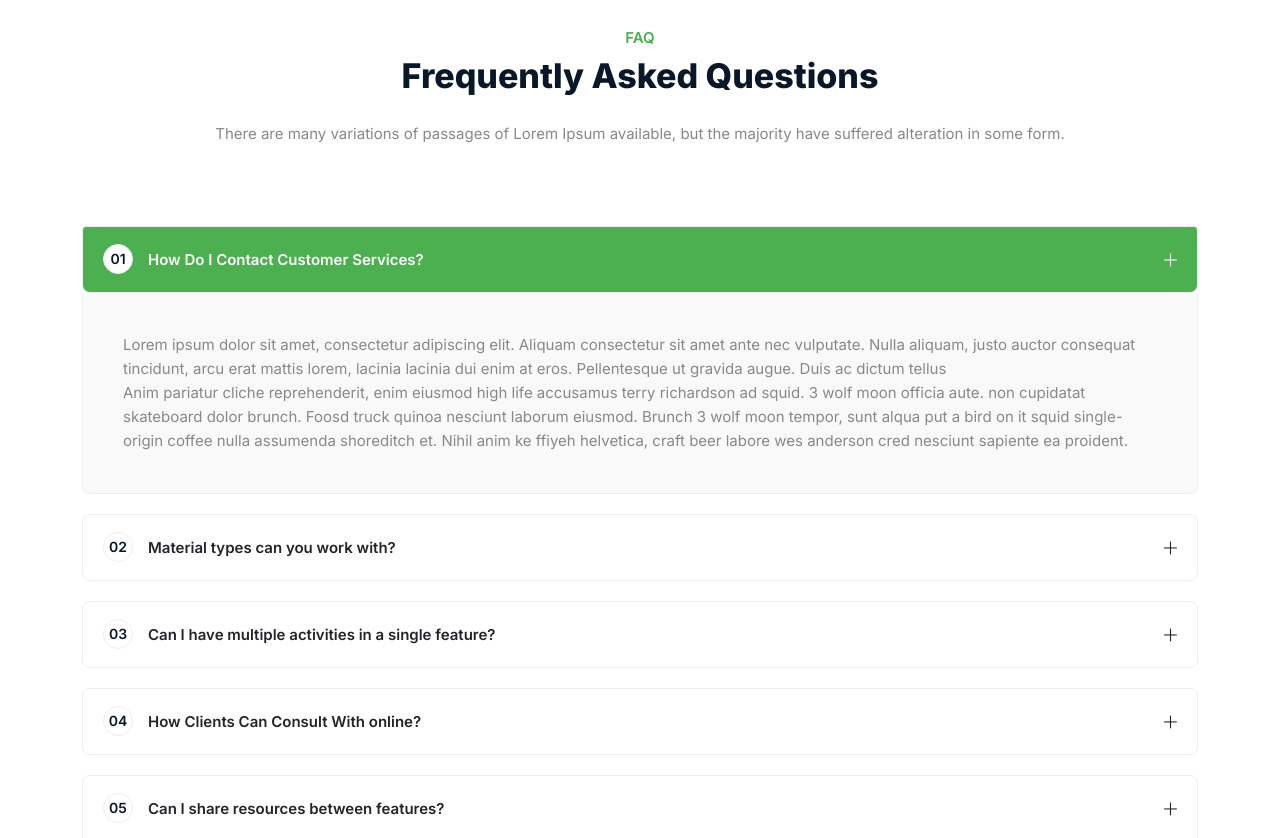
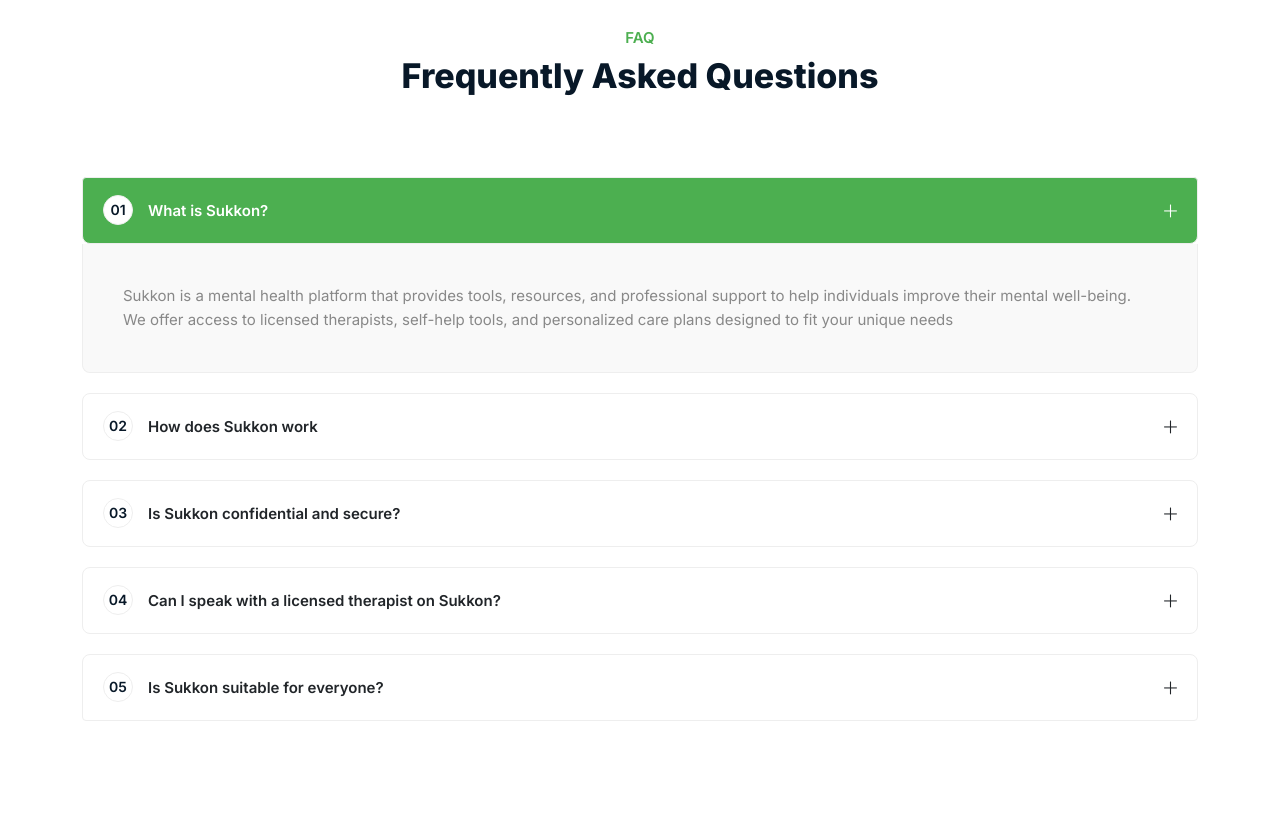
Before and after one commit to ahmedjw/sukkon, a plain HTML site: page index.html in a window 1280 px wide. Shown: the part 5580-6418 px from the top of the page. Drawn offline with Linux system fonts and the light colour scheme.

Commit message:
gfaq sectiton

```diff
--- a/index.html
+++ b/index.html
@@ -843,18 +843,7 @@
               >
                 Frequently Asked Questions
               </h2>
-              <p
-                class="wow fadeInUp"
-                data-wow-delay=".6s"
-                style="
-                  visibility: visible;
-                  animation-delay: 0.6s;
-                  animation-name: fadeInUp;
-                "
-              >
-                There are many variations of passages of Lorem Ipsum available,
-                but the majority have suffered alteration in some form.
-              </p>
+
             </div>
           </div>
         </div>
@@ -872,8 +861,7 @@
                     aria-controls="collapseOne"
                   >
                     <span class="title"
-                      ><span class="serial">01</span>How Do I Contact Customer
-                      Services?</span
+                      ><span class="serial">01</span> What is Sukkon?</span
                     ><i class="lni lni-plus"></i>
                   </button>
                 </h2>
@@ -885,22 +873,9 @@
                 >
                   <div class="accordion-body">
                     <p>
-                      Lorem ipsum dolor sit amet, consectetur adipiscing elit.
-                      Aliquam consectetur sit amet ante nec vulputate. Nulla
-                      aliquam, justo auctor consequat tincidunt, arcu erat
-                      mattis lorem, lacinia lacinia dui enim at eros.
-                      Pellentesque ut gravida augue. Duis ac dictum tellus
+                      Sukkon is a mental health platform that provides tools, resources, and professional support to help individuals improve their mental well-being. We offer access to licensed therapists, self-help tools, and personalized care plans designed to fit your unique needs
                     </p>
-                    <p>
-                      Anim pariatur cliche reprehenderit, enim eiusmod high life
-                      accusamus terry richardson ad squid. 3 wolf moon officia
-                      aute. non cupidatat skateboard dolor brunch. Foosd truck
-                      quinoa nesciunt laborum eiusmod. Brunch 3 wolf moon
-                      tempor, sunt alqua put a bird on it squid single-origin
-                      coffee nulla assumenda shoreditch et. Nihil anim ke ffiyeh
-                      helvetica, craft beer labore wes anderson cred nesciunt
-                      sapiente ea proident.
-                    </p>
+
                   </div>
                 </div>
               </div>
@@ -915,8 +890,7 @@
                     aria-controls="collapseTwo"
                   >
                     <span class="title"
-                      ><span class="serial">02</span> Material types can you
-                      work with?</span
+                      ><span class="serial">02</span> How does Sukkon work</span
                     ><i class="lni lni-plus"></i>
                   </button>
                 </h2>
@@ -928,22 +902,11 @@
                 >
                   <div class="accordion-body">
                     <p>
-                      Anim pariatur cliche reprehenderit, enim eiusmod high life
-                      accusamus terry richardson ad squid. 3 wolf moon officia
-                      aute. non cupidatat skateboard dolor brunch. Foosd truck
-                      quinoa nesciunt laborum eiusmod. Brunch 3 wolf moon
-                      tempor, sunt alqua put a bird on it squid single-origin
-                      coffee nulla assumenda shoreditch et. Nihil anim ke ffiyeh
-                      helvetica, craft beer labore wes anderson cred nesciunt
-                      sapiente ea proident.
+                      After signing up, you can explore our range of mental health services, including therapy sessions with professionals, self-care tools, and progress tracking. We match you with resources based on your preferences and goals, helping you take proactive steps toward better mental health.
+
+
                     </p>
-                    <p>
-                      Lorem ipsum dolor sit amet, consectetur adipiscing elit.
-                      Aliquam consectetur sit amet ante nec vulputate. Nulla
-                      aliquam, justo auctor consequat tincidunt, arcu erat
-                      mattis lorem, lacinia lacinia dui enim at eros.
-                      Pellentesque ut gravida augue. Duis ac dictum tellus
-                    </p>
+
                   </div>
                 </div>
               </div>
@@ -958,8 +921,7 @@
                     aria-controls="collapseThree"
                   >
                     <span class="title"
-                      ><span class="serial">03</span>Can I have multiple
-                      activities in a single feature?</span
+                      ><span class="serial">03</span>Is Sukkon confidential and secure?</span
                     ><i class="lni lni-plus"></i>
                   </button>
                 </h2>
@@ -971,10 +933,7 @@
                 >
                   <div class="accordion-body">
                     <p>
-                      Lorem ipsum dolor sit amet, consectetur adipisicing elit.
-                      Voluptas expedita, repellendus est nemo cum quibusdam
-                      optio, voluptate hic a tempora facere, nihil non itaque
-                      alias similique quas quam odit consequatur.
+                      Yes, your privacy is our top priority. Sukkon ensures that all your information is encrypted and securely stored. We follow strict confidentiality guidelines and comply with data protection regulations to keep your personal information safe.
                     </p>
                   </div>
                 </div>
@@ -990,8 +949,7 @@
                     aria-controls="collapseFour"
                   >
                     <span class="title"
-                      ><span class="serial">04</span>How Clients Can Consult
-                      With online?</span
+                      ><span class="serial">04</span> Can I speak with a licensed therapist on Sukkon?</span
                     ><i class="lni lni-plus"></i>
                   </button>
                 </h2>
@@ -1003,12 +961,7 @@
                 >
                   <div class="accordion-body">
                     <p>
-                      Anim pariatur cliche reprehenderit, enim eiusmod high life
-                      accusamus terry richardson ad squid. 3 wolf moon officia
-                      aute. non cupidatat skateboard dolor brunch. Foosd truck
-                      quinoa nesciunt laborum eiusmod. Brunch 3 wolf moon
-                      tempor, sunt alqua put a bird on it squid single-origin
-                      coffee nulla assumenda shoreditch et.
+                      Absolutely! Sukkon connects you with licensed therapists who specialize in a wide range of mental health issues, including anxiety, depression, stress, and more. You can schedule sessions at your convenience, either through chat, video, or phone.
                     </p>
                     <p>
                       Lorem ipsum dolor sit amet, consectetur adipisicing elit.
@@ -1031,8 +984,7 @@
                     aria-controls="collapseFive"
                   >
                     <span class="title"
-                      ><span class="serial">05</span>Can I share resources
-                      between features?</span
+                      ><span class="serial">05</span>Is Sukkon suitable for everyone?</span
                     ><i class="lni lni-plus"></i>
                   </button>
                 </h2>
@@ -1044,12 +996,7 @@
                 >
                   <div class="accordion-body">
                     <p>
-                      Anim pariatur cliche reprehenderit, enim eiusmod high life
-                      accusamus terry richardson ad squid. 3 wolf moon officia
-                      aute. non cupidatat skateboard dolor brunch. Foosd truck
-                      quinoa nesciunt laborum eiusmod. Brunch 3 wolf moon
-                      tempor, sunt alqua put a bird on it squid single-origin
-                      coffee nulla assumenda shoreditch et.
+                      Sukkon is designed to help anyone looking to improve their mental health, whether you’re seeking therapy, self-help tools, or simply a way to better manage stress. However, for severe mental health crises, we recommend contacting emergency services or visiting a healthcare provider immediately.
                     </p>
                   </div>
                 </div>
```
